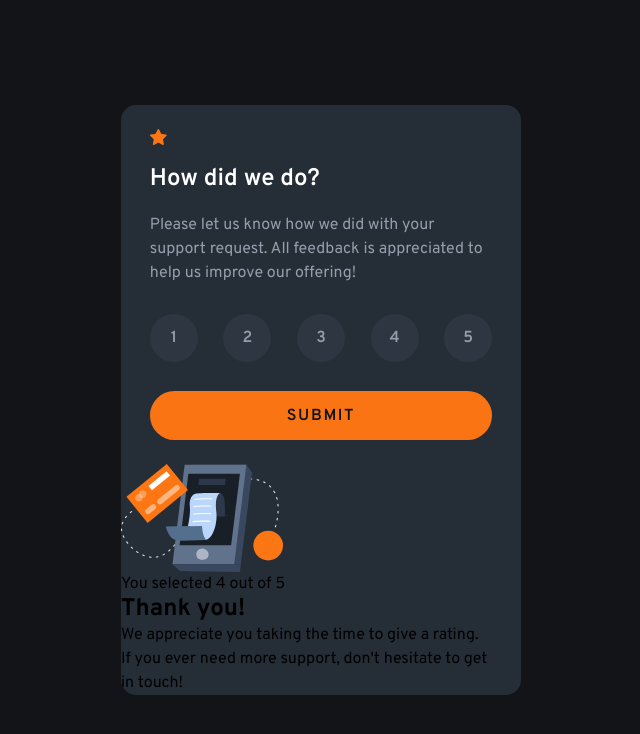
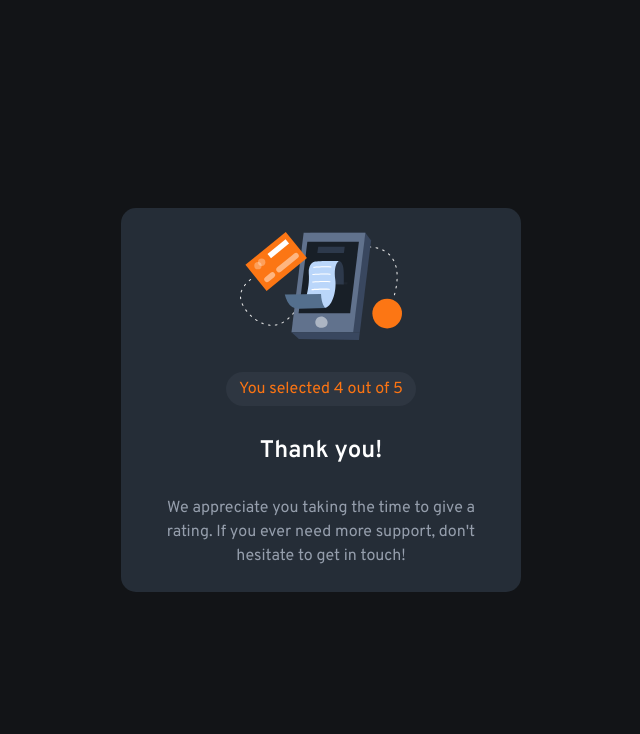
Before and after one commit to gustavo2023/interactive-rating-component, a plain HTML site: page index.html in a window 1280 px wide. Shown: the whole page, without its empty margins (319-959 px from the left). Drawn offline with Linux system fonts and the light colour scheme.

Commit message:
feat: update styles for thank you state component

```diff
--- a/styles.css
+++ b/styles.css
@@ -113,14 +113,14 @@ main {
 }
 
 .rating-component-container {
-  display: flex;
+  display: none;
   flex-direction: column;
   justify-content: center;
   padding: 1.5rem 1.8rem;
   gap: 1rem;
 }
 
-.img-container {
+.star-img-container {
   display: flex;
   justify-content: center;
   align-items: center;
@@ -144,13 +144,15 @@ fieldset {
   gap: 1rem;
 }
 
-legend {
+legend,
+h2 {
   font-size: 1.5rem;
   font-weight: 600;
   color: var(--white);
 }
 
-.rating-description {
+.rating-description,
+.thanks-message {
   margin-top: 1rem;
   font-size: 1rem;
   color: var(--grey-500);
@@ -226,3 +228,24 @@ legend {
   outline: 2px solid dodgerblue;
   outline-offset: 2px;
 }
+
+.thank-you-state {
+  display: flex;
+  flex-direction: column;
+  justify-content: center;
+  align-items: center;
+  padding: 1.5rem 1.8rem;
+  gap: 1rem;
+}
+
+.rating-result-display {
+  background-color: #2e3641;
+  color: var(--orange-500);
+  padding: 0.3rem 0.8rem;
+  border-radius: 20px;
+  margin: 1rem 0;
+}
+
+.thanks-message {
+  text-align: center;
+}
```
